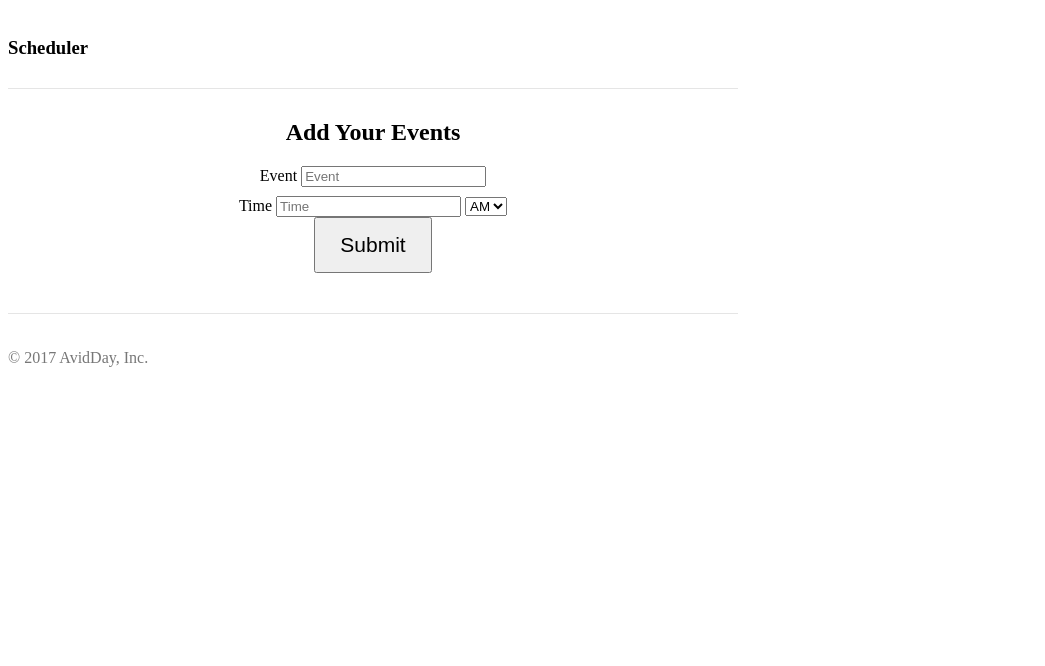
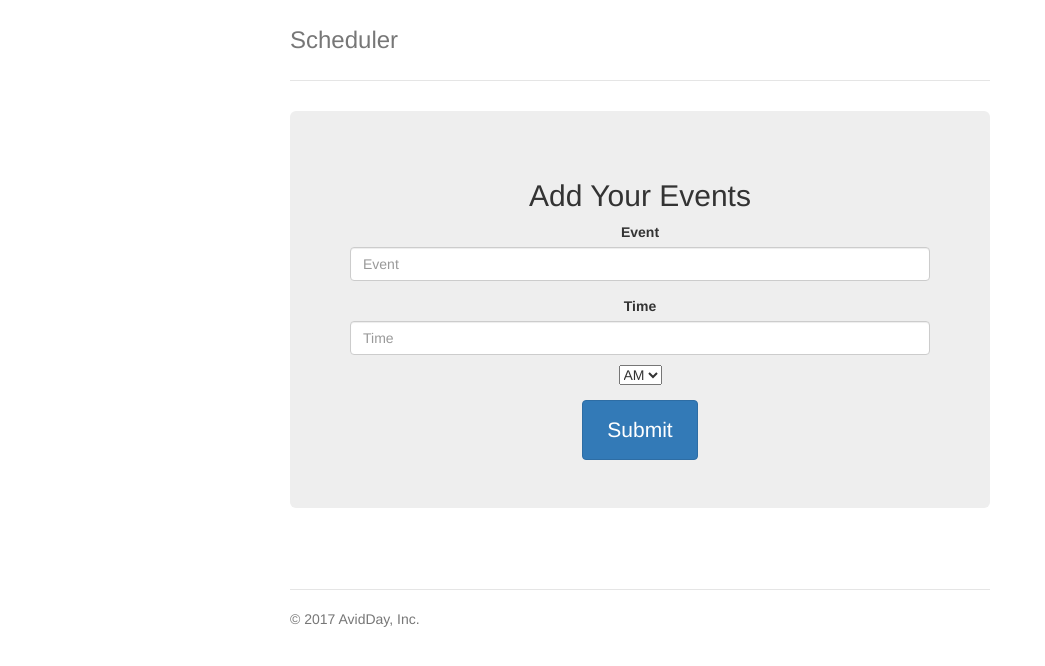
Before and after one commit to AnAvidDay/schedule, a plain HTML site: page index.html in a window 1280 px wide. Shown: the whole page, without its empty margins (0-1045 px from the left). Drawn offline with nearby package versions, Linux system fonts and the light colour scheme.

Commit message:
Update index.html

```diff
--- a/index.html
+++ b/index.html
@@ -7,6 +7,7 @@
     <title>Schedule</title>
 
     <!-- Bootstrap core CSS -->
+    <link href="bootstrap.min.css" rel="stylesheet">
     <link href="style.css" rel="stylesheet">
   </head>
 
```
